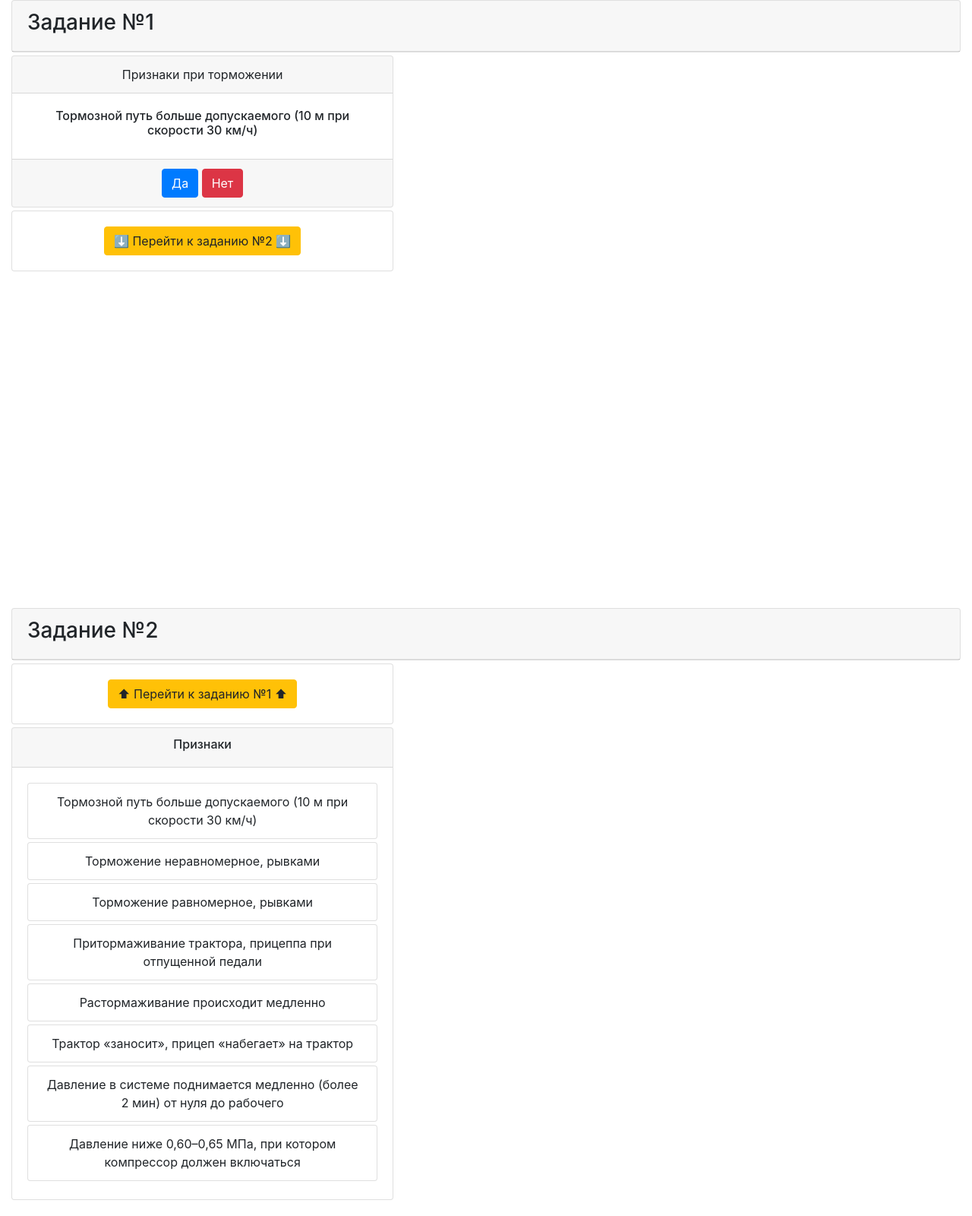
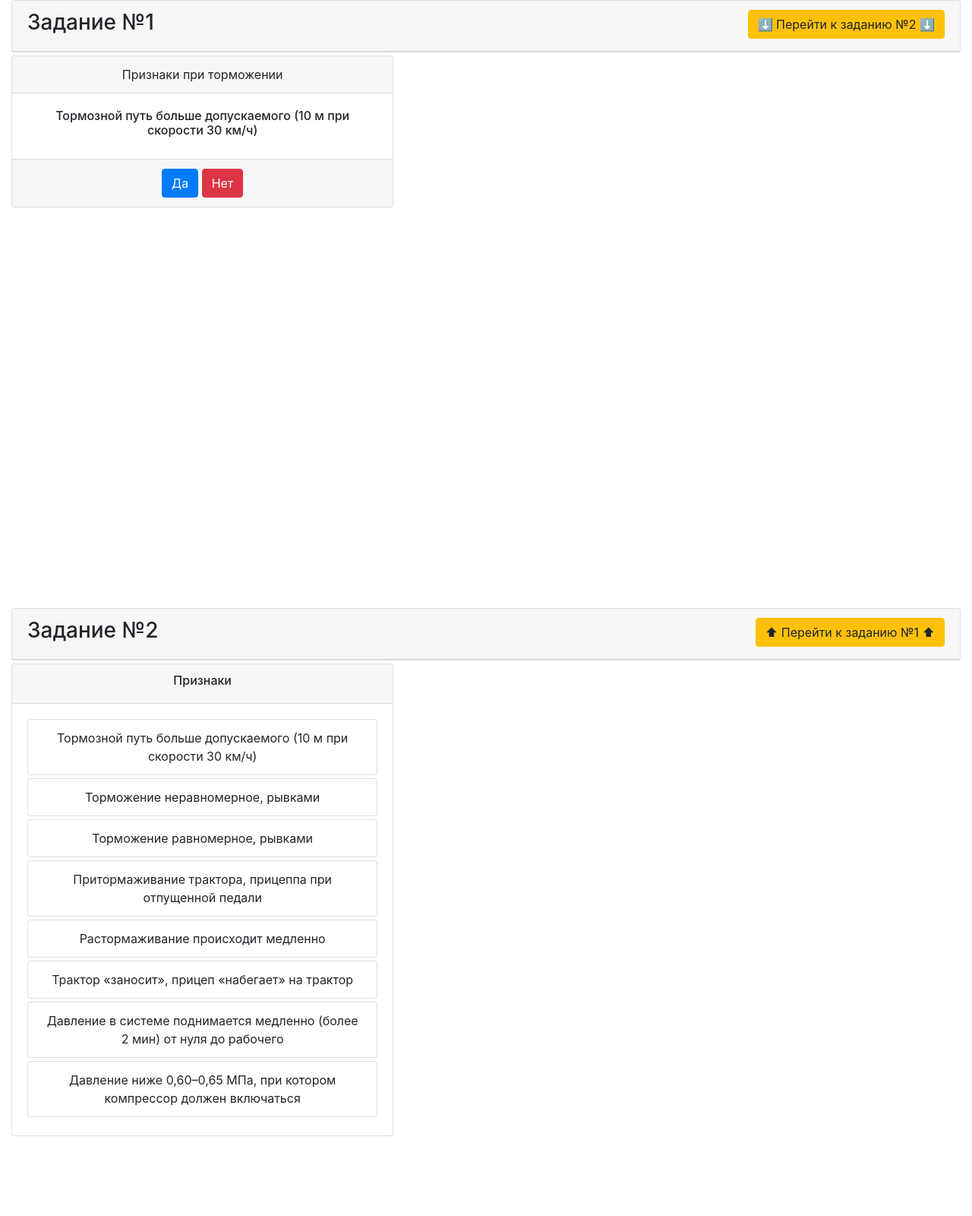
Before and after one commit to ex2life/Expert-system-tractor-diagnostics, a PHP site: page / in a window 1280 px wide. Shown: the whole page at 76% size. Run offline with PHP 8.4, Linux system fonts and the light colour scheme.

Commit message:
Interface edit

```diff
--- a/css/app.css
+++ b/css/app.css
@@ -7,3 +7,6 @@ html {
 html,body{
     overflow-y:hidden;
 }
+.flip-list-move {
+    transition: transform 1s;
+}
--- a/index.html
+++ b/index.html
@@ -7,24 +7,18 @@
     <title>Диагностика тормозной системы</title>
 </head>
 <script src="js/vue.js"></script>
-<script>
-    /**var lastScrollTop = 0;
-     window.addEventListener('scroll', function() {
-        var st = window.pageYOffset || document.documentElement.scrollTop; // Credits: "https://github.com/qeremy/so/blob/master/so.dom.js#L426"
-        if (st > lastScrollTop){
-            window.scrollTo(0,document.body.scrollHeight);
-        } else {
-            window.scrollTo(0,0);
-        }
-        lastScrollTop = st <= 0 ? 0 : st; // For Mobile or negative scrolling
-    });**/
-</script>
 <body>
 <div class="container-fluid " id="app">
     <div class="card">
         <div class="card-header">
-            <h3>Задание №1
-            </h3>
+            <div class="row">
+                <div class="col-6">
+                    <h3>Задание №1</h3>
+                </div>
+                <div class="col-6 text-right">
+                    <a class="btn btn-warning" href="#app2">⬇ Перейти к заданию №2 ⬇</a>
+                </div>
+            </div>
         </div>
     </div>
     <div class="">
@@ -99,7 +93,7 @@
                     </div>
                 </div>
                 <div class="my-1">
-                    <div class="card text-center">
+                    <div class="card text-center" style="display: none;">
                         <div class="card-body">
                             <nav>
                                 <a class="btn btn-warning" href="#app2">⬇ Перейти к заданию №2 ⬇</a>
@@ -115,12 +109,15 @@
                     </div>
                     <div class="card-body">
                         <ul class="list-group">
+                            <transition-group name="flip-list" tag="ul">
                                 <li
                                         v-for="(malfunction, index) of filteredMalfunction"
                                         class="list-group-item mb-1 rounded text-center"
+                                        v-bind:key="malfunction"
                                 >
                                     {{ malfunction.text }}
                                 </li>
+                            </transition-group>
                         </ul>
                     </div>
                 </div>
@@ -131,14 +128,20 @@
 <div class="container-fluid" id="app2">
     <div class="card">
         <div class="card-header">
-            <h3>Задание №2
-            </h3>
+            <div class="row">
+                <div class="col-6">
+                    <h3>Задание №2</h3>
+                </div>
+                <div class="col-6 text-right">
+                    <a class="btn btn-warning" href="#app">⬆ Перейти к заданию №1 ⬆</a>
+                </div>
+            </div>
         </div>
     </div>
     <div class="">
         <div class="row">
-            <div class="col-lg-5">
-                <div class="my-1">
+            <div class="col-lg-5" >
+                <div class="my-1" style="display: none;">
                     <div class="card text-center">
                         <div class="card-body">
                             <nav>
@@ -170,12 +173,15 @@
                     </div>
                     <div class="card-body">
                         <ul class="list-group">
+                            <transition-group name="flip-list" tag="ul">
                                 <li
                                         v-for="(malfunction, index) of filteredMalfunction"
                                         class="list-group-item mb-1 rounded text-center"
+                                        v-bind:key="malfunction"
                                 >
                                     {{ malfunction.text }}
                                 </li>
+                            </transition-group>
                         </ul>
                     </div>
                 </div>
```
Lines whose indentation alone changed are shown as unchanged.
